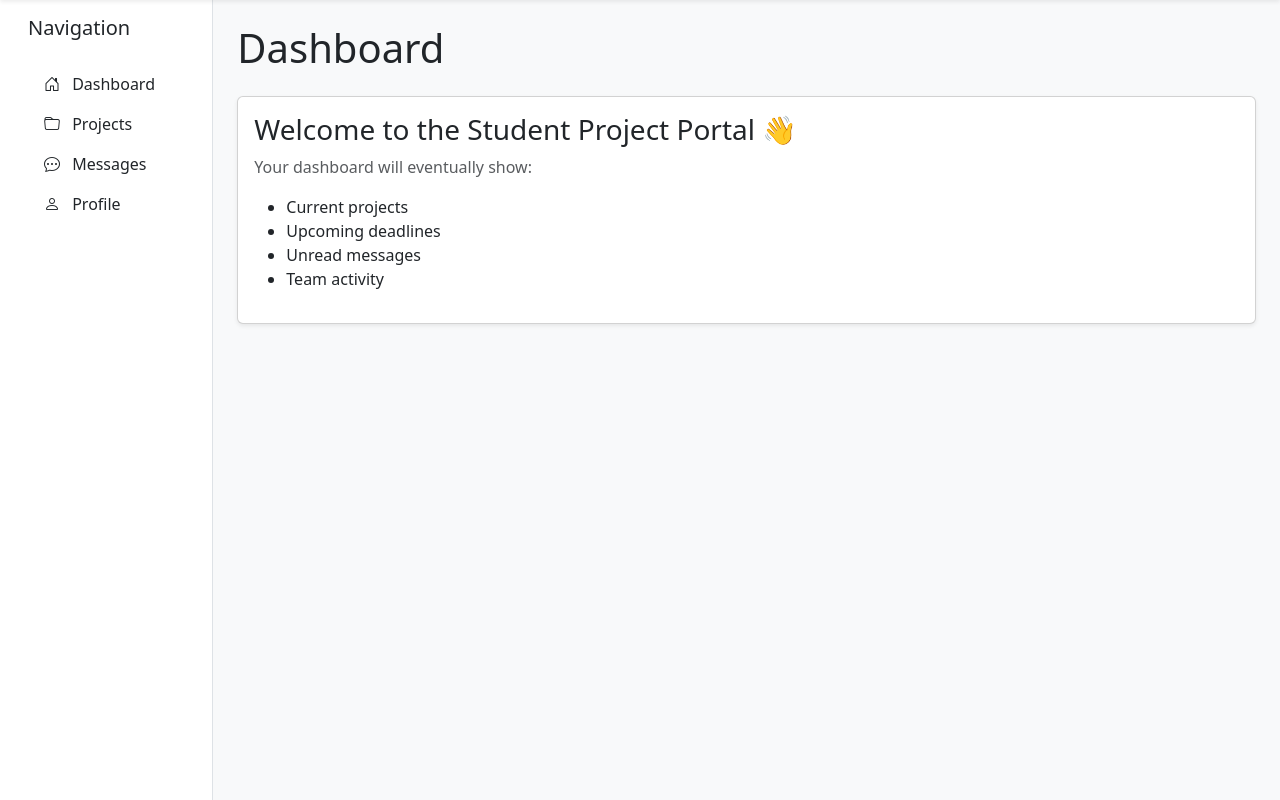
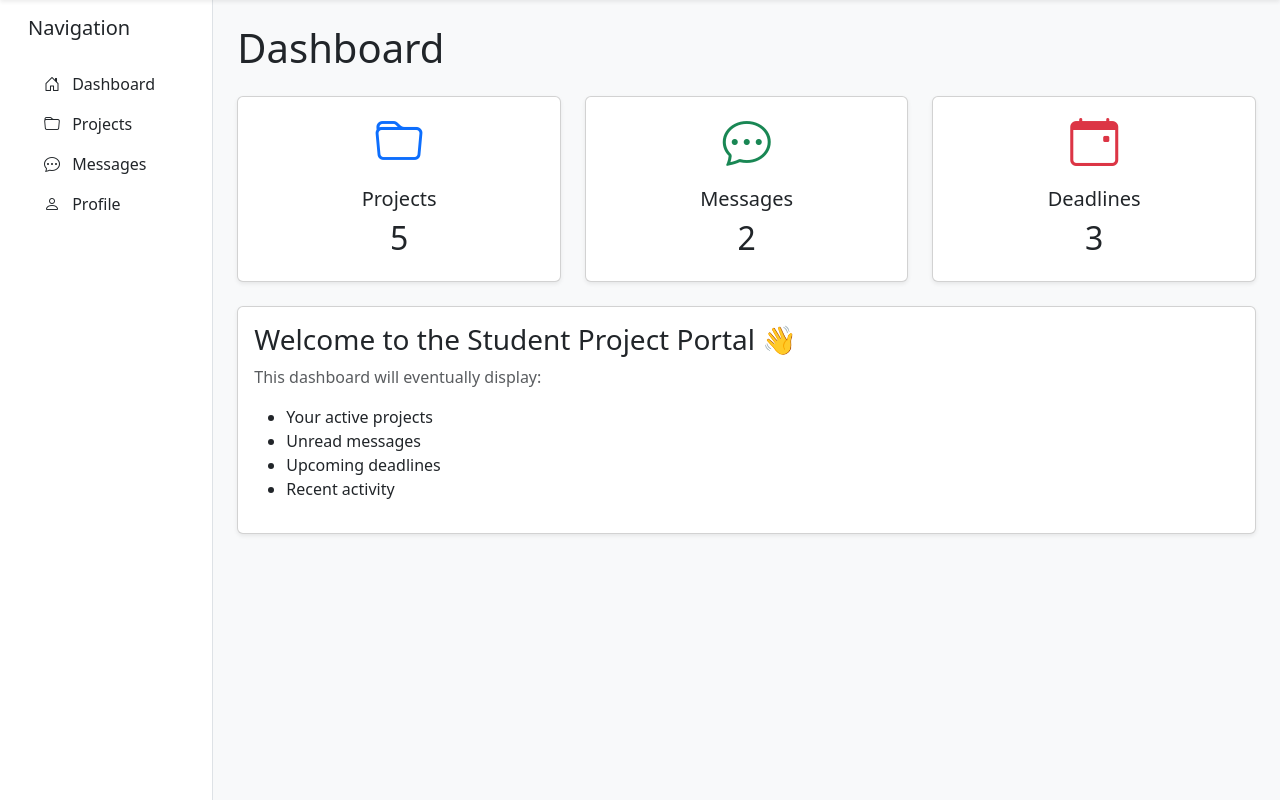
Before and after one commit to colin-182/student-portal, a Django app: page / in a window 1280 px wide. Shown: the part 56-856 px from the top of the page. Run offline with Django 5.2, Linux system fonts and the light colour scheme.

Commit message:
add dashboard summary cards

```diff
--- a/dashboard/templates/dashboard/home.html
+++ b/dashboard/templates/dashboard/home.html
@@ -7,33 +7,102 @@ Dashboard
 {% block content %}
 
 <h1 class="mb-4">
+    Dashboard
+</h1>
 
-    Dashboard
+<div class="row g-4 mb-4">
 
-</h1>
+    <div class="col-md-4">
+
+        <div class="card shadow-sm">
+
+            <div class="card-body text-center">
+
+                <i class="bi bi-folder display-5 text-primary"></i>
+
+                <h5 class="mt-3">
+                    Projects
+                </h5>
+
+                <h2>
+                    5
+                </h2>
+
+            </div>
+
+        </div>
+
+    </div>
+
+    <div class="col-md-4">
+
+        <div class="card shadow-sm">
+
+            <div class="card-body text-center">
+
+                <i class="bi bi-chat-dots display-5 text-success"></i>
+
+                <h5 class="mt-3">
+                    Messages
+                </h5>
+
+                <h2>
+                    2
+                </h2>
+
+            </div>
+
+        </div>
+
+    </div>
+
+    <div class="col-md-4">
+
+        <div class="card shadow-sm">
+
+            <div class="card-body text-center">
+
+                <i class="bi bi-calendar-event display-5 text-danger"></i>
+
+                <h5 class="mt-3">
+                    Deadlines
+                </h5>
+
+                <h2>
+                    3
+                </h2>
+
+            </div>
+
+        </div>
+
+    </div>
+
+</div>
 
 <div class="card shadow-sm">
 
     <div class="card-body">
 
         <h3>
-
             Welcome to the Student Project Portal 👋
-
         </h3>
 
         <p class="text-muted">
 
-            Your dashboard will eventually show:
+            This dashboard will eventually display:
 
         </p>
 
         <ul>
 
-            <li>Current projects</li>
+            <li>Your active projects</li>
+
+            <li>Unread messages</li>
+
             <li>Upcoming deadlines</li>
-            <li>Unread messages</li>
-            <li>Team activity</li>
+
+            <li>Recent activity</li>
 
         </ul>
 
```
